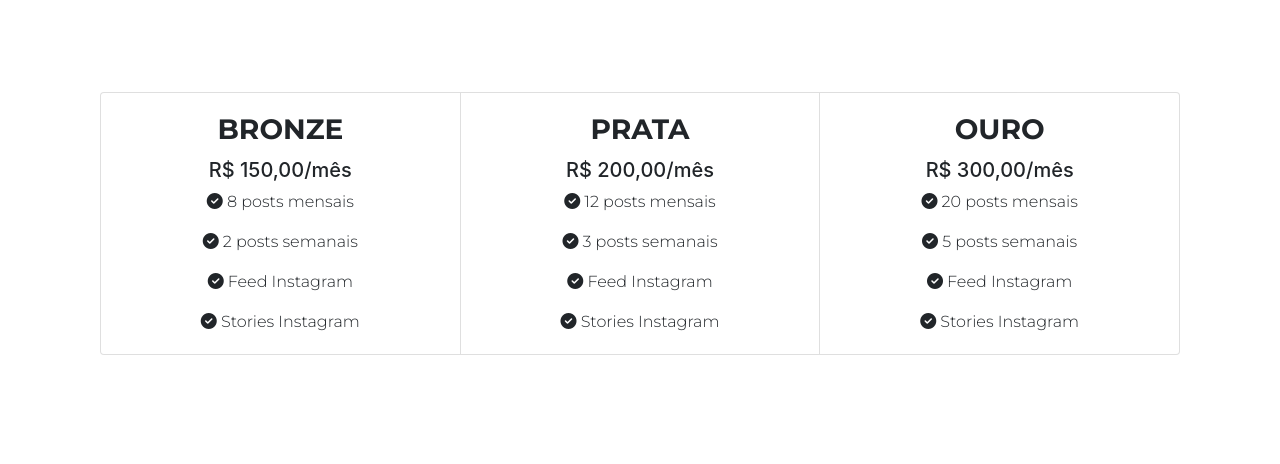
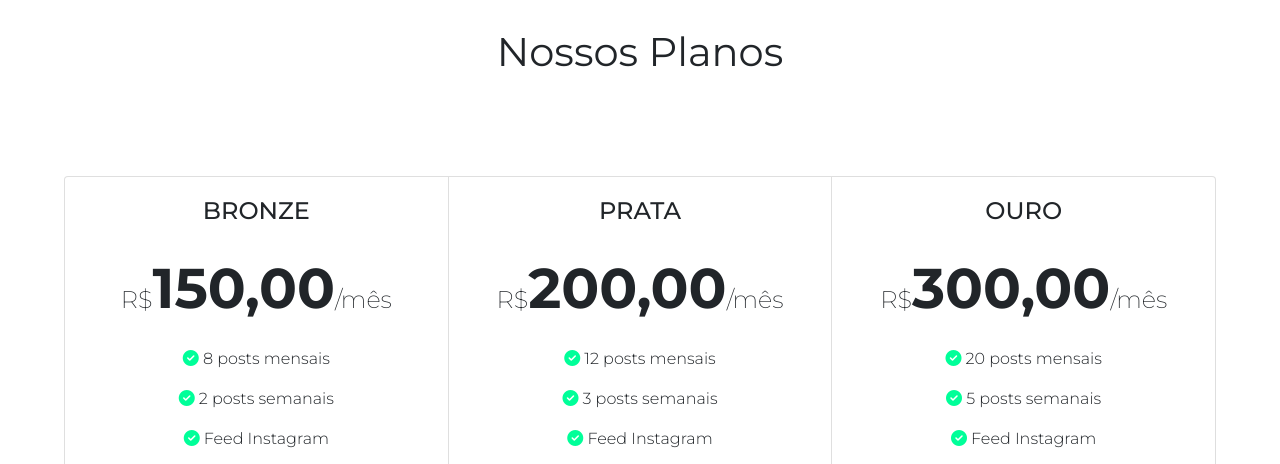
Before and after one commit to victoorraphael/slim-digital, a plain HTML site: page index.html in a window 1280 px wide. Shown: the part 1950-2414 px from the top of the page. Drawn offline with nearby package versions, Linux system fonts and the light colour scheme.

Commit message:
adjust responsive

```diff
--- a/css/style.css
+++ b/css/style.css
@@ -33,6 +33,7 @@ body {
   transition: all .5s ease;
 }
 
+
 nav:not(.transparent) {
   color: #0c0c0c;
   box-shadow: 0 1px 3px rgba(0, 0, 0, 1);
@@ -40,7 +41,7 @@ nav:not(.transparent) {
 
 .navbar-brand {
   font-family: 'Ubuntu';
-  font-size: 2.5rem;
+  font-size: 2rem;
   font-weight: bold;
 }
 
@@ -52,7 +53,7 @@ nav:not(.transparent) {
 .nav-item {
   font-family: 'Montserrat';
   font-weight: 400;
-  font-size: 1.3rem;
+  font-size: 1.1rem;
   padding: 0 18px;
 }
 
@@ -78,7 +79,7 @@ hr{
 /* Services */
 
 #services {
-  padding: 100px;
+  padding: 10% 5%;
   text-align: center;
 }
 
@@ -119,16 +120,32 @@ hr{
 
 /* Plans */
 #plans{
-  padding: 100px;
+  padding: 10% 5%;
   text-align: center;
 }
 
-.card-header, .card-title, .card-text {
+.card-title, .card-text, .card-price {
   font-family: 'Montserrat';
 }
 
+.card-price{
+  font-size: 3.5rem;
+  font-weight: 700;
+  padding: 5% 0px;
+}
+
+.card-price span {
+  font-size: 1.5rem;
+  font-weight: 200;
+}
+
+#plans i {
+  color: #00ff99;
+}
+
 .card-title {
-  font-weight: 700;
+  font-weight: 500;
+  font-size: 1.5rem;
 }
 
 .card-text {
--- a/index.html
+++ b/index.html
@@ -13,7 +13,7 @@
   <script src="https://kit.fontawesome.com/a076d05399.js"></script>
   <!-- Google Fonts -->
   <link
-    href="https://fonts.googleapis.com/css2?family=Montserrat:wght@100;300;400;500;700;900&family=Ubuntu&display=swap"
+    href="https://fonts.googleapis.com/css2?family=Montserrat:wght@100;200;300;400;500;700;900&family=Ubuntu&display=swap"
     rel="stylesheet">
   <!-- CSS custom -->
   <link rel="stylesheet" href="css/style.css">
@@ -28,7 +28,7 @@
   <section id="title">
     <div class="container-fluid">
       <!-- Nav bar -->
-      <nav class="navbar navbar-expand-md navbar-dark transparent">
+      <nav class="navbar navbar-expand-lg navbar-dark transparent">
         <a href="#" class="navbar-brand">
           <img src="media/home_page/logo.png" alt="logo" width="25" height="35" class="d-inline-block align-center">
           SLIM <span class="normal-text">DIGITAL</span>
@@ -50,6 +50,7 @@
 
       <!-- end container-fluid -->
     </div>
+
     <div class="detalhe-home"></div>
   </section>
 
@@ -98,31 +99,37 @@
       <div class="card">
         <div class="card-body">
           <h3 class="card-title">BRONZE</h3>
-          <h5>R$ 150,00/mês</h5>
+          <h5 class="card-price"><span>R$</span>150,00<span>/mês</span></h5>
           <p class="card-text"><i class="fas fa-check-circle"></i> 8 posts mensais</p>
           <p class="card-text"><i class="fas fa-check-circle"></i> 2 posts semanais</p>
           <p class="card-text"><i class="fas fa-check-circle"></i> Feed Instagram</p>
           <p class="card-text"><i class="fas fa-check-circle"></i> Stories Instagram</p>
+          <br>
+          <button class="btn btn-lg btn-block btn-outline-dark">Assinar</button>
         </div>
       </div>
       <div class="card">
         <div class="card-body">
           <h3 class="card-title">PRATA</h3>
-          <h5>R$ 200,00/mês</h5>
+          <h5 class="card-price"><span>R$</span>200,00<span>/mês</span></h5>
           <p class="card-text"><i class="fas fa-check-circle"></i> 12 posts mensais</p>
           <p class="card-text"><i class="fas fa-check-circle"></i> 3 posts semanais</p>
           <p class="card-text"><i class="fas fa-check-circle"></i> Feed Instagram</p>
           <p class="card-text"><i class="fas fa-check-circle"></i> Stories Instagram</p>
+          <br>
+          <button class="btn btn-lg btn-block btn-outline-dark">Assinar</button>
         </div>
       </div>
       <div class="card">
         <div class="card-body">
           <h3 class="card-title">OURO</h3>
-          <h5>R$ 300,00/mês</h5>
+          <h5 class="card-price"><span>R$</span>300,00<span>/mês</span></h5>
           <p class="card-text"><i class="fas fa-check-circle"></i> 20 posts mensais</p>
           <p class="card-text"><i class="fas fa-check-circle"></i> 5 posts semanais</p>
           <p class="card-text"><i class="fas fa-check-circle"></i> Feed Instagram</p>
           <p class="card-text"><i class="fas fa-check-circle"></i> Stories Instagram</p>
+          <br>
+          <button class="btn btn-lg btn-block btn-outline-dark">Assinar</button>
         </div>
       </div>
     </div>
```
